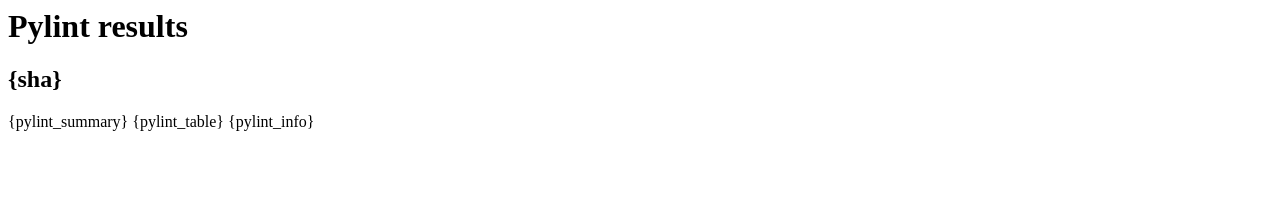
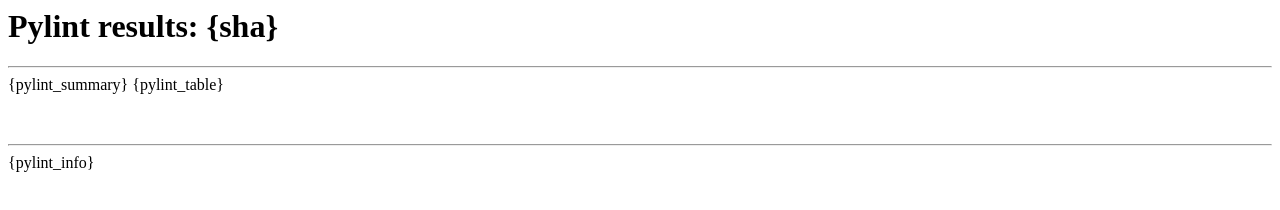
Before and after one commit to snoplus/cog, a plain HTML site: page cog/tasks/templates/pylint.html in a window 1280 px wide. Drawn offline with Linux system fonts and the light colour scheme.

Commit message:
Change format of the output HTML document.

```diff
--- a/cog/tasks/templates/pylint.html
+++ b/cog/tasks/templates/pylint.html
@@ -4,19 +4,25 @@
     <meta charset="utf-8">
   </head>
   <body>
+    <!-- Double curly brace ({{, }}) required for substitution from Python. -->
     <style>
       body {{margin:20px;}}
       table {{border-collapse: collapse;}}
       table, th, td {{border: 1px solid black;}}
       th, td {{padding: 2px 10px 2px 10px; text-align: left; vertical-align: top;}}
+      .pylintinfo {{margin-left:20px;}}
     </style>
-    <h1>Pylint results</h1>
-    <h2>{sha}</h2>
+    <h1>Pylint results: {sha}</h1>
+
+    <hr/>
 
     {pylint_summary}
 
     {pylint_table}
 
+    <p><br></p>
+    <hr/>
+
     {pylint_info}
 
   </body>
```
